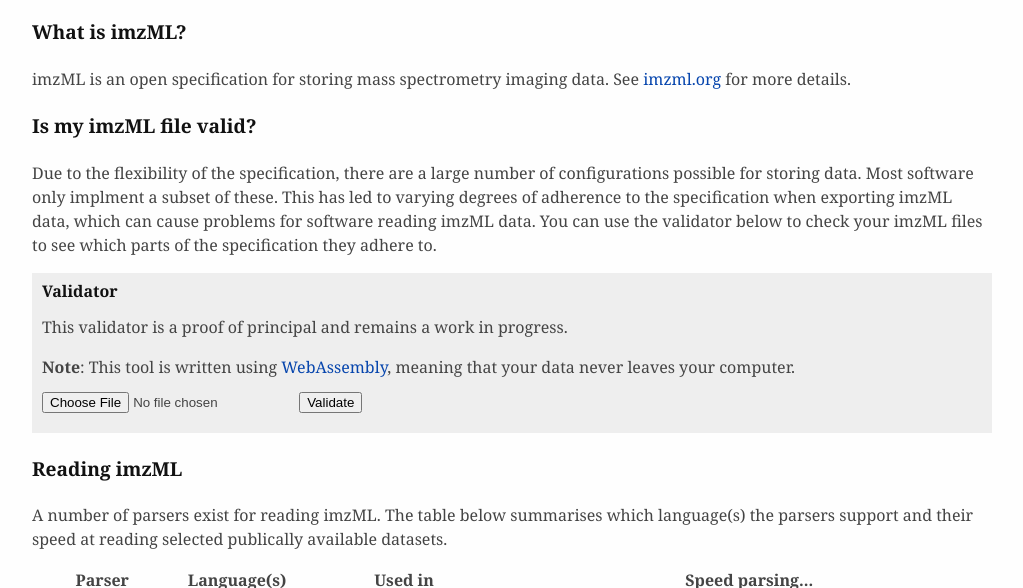
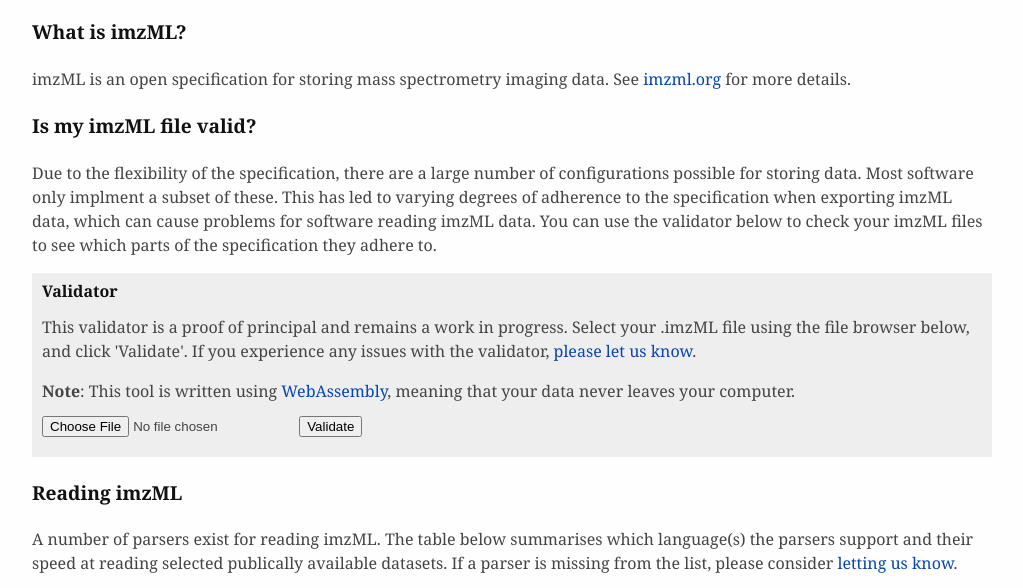
Before and after one commit to imzML/imzml.github.io, a plain HTML site: page index.html in a window 1280 px wide. Shown: the part 117-705 px from the top of the page, without its empty margins (128-1151 px from the left). Drawn offline with Linux system fonts and the light colour scheme; no server answers.

Commit message:
Added links to issues

```diff
--- a/index.html
+++ b/index.html
@@ -29,7 +29,9 @@
 
   <div class="validator">
     <h5>Validator</h5>
-    <p>This validator is a proof of principal and remains a work in progress.</p>
+    <p>This validator is a proof of principal and remains a work in progress. Select your .imzML file using the file browser below, and click 'Validate'. If you
+      experience any issues with the validator, <a href="https://github.com/imzML/imzml.github.io/issues/new">please let us know</a>.
+    </p>
     <span><b>Note</b>: This tool is written using <a href="https://webassembly.org/">WebAssembly</a>, meaning that your
       data never leaves your computer.</span>
     <div class="file-select">
@@ -44,6 +46,7 @@
 
   <h4>Reading imzML</h4>
   <p>A number of parsers exist for reading imzML. The table below summarises which language(s) the parsers support and their speed at reading selected publically available datasets.
+    If a parser is missing from the list, please consider <a href="https://github.com/imzML/imzml.github.io/issues/new">letting us know</a>.
   </p>
   <table>
     <thead>
@@ -107,7 +110,7 @@
         <td>4.16 s</td>
         <td>6.03 s</td>
       </tr>
-      <tr style="background-color: #EEE;">
+      <tr style="background-color: #f4f4f4;">
         <td>imzml-rs</td>
         <td>
           <ul>
```
